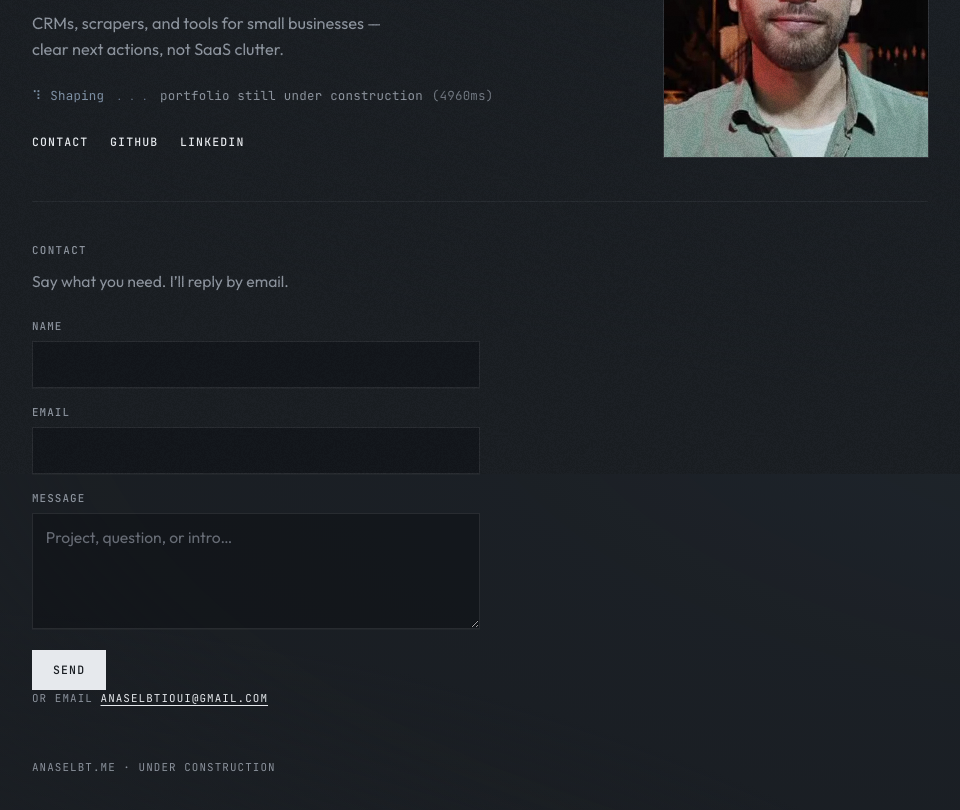
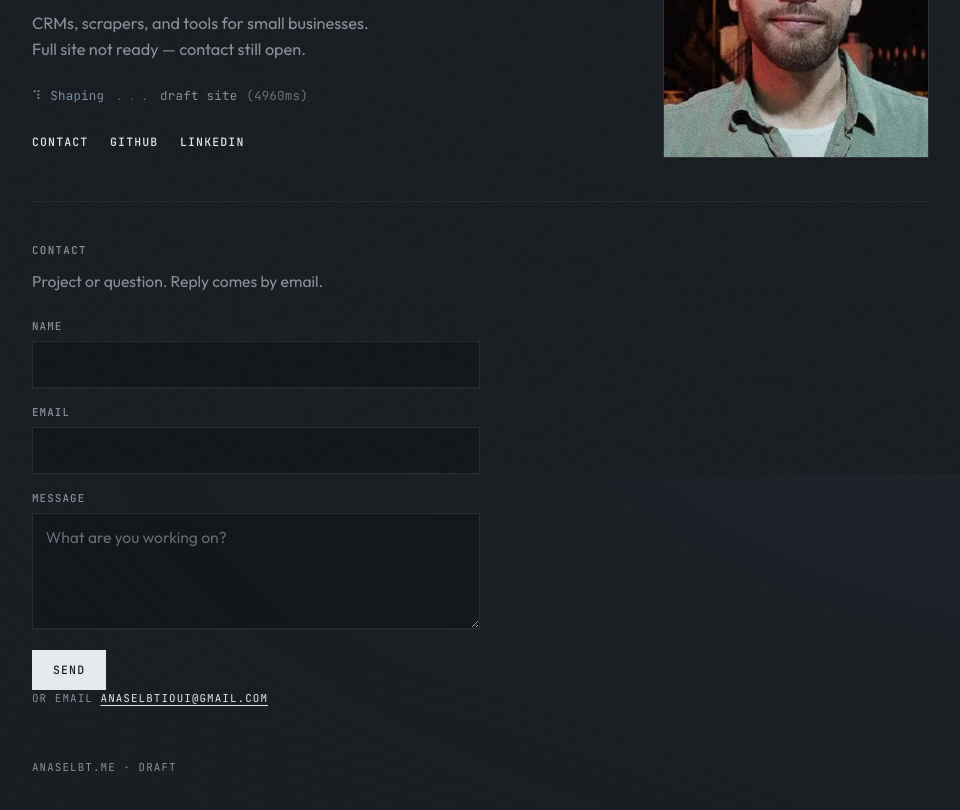
Before and after one commit to anaselbtioui/anaselbtioui.github.io, a website: page index.html in a window 1280 px wide. Shown: the part 326-1136 px from the top of the page, without its empty margins (160-1120 px from the left). Drawn offline with Linux system fonts and the light colour scheme.

Commit message:
fix: quiet concrete standby copy
Drop slogan lede and soft contact phrasing.

Co-authored-by: Cursor <cursoragent@cursor.com>

```diff
--- a/index.html
+++ b/index.html
@@ -3,8 +3,8 @@
 <head>
   <meta charset="UTF-8">
   <meta name="viewport" content="width=device-width, initial-scale=1.0">
-  <title>Anas Elbtioui — building</title>
-  <meta name="description" content="Anas Elbtioui builds software with AI — CRMs, scrapers, and tools for small businesses. Portfolio in progress at anaselbt.me.">
+  <title>Anas Elbtioui — software with AI</title>
+  <meta name="description" content="Anas Elbtioui builds CRMs, scrapers, and tools for small businesses with AI. Site still in progress.">
   <meta name="theme-color" content="#1a1e23">
   <link rel="icon" href="./favicon.svg" type="image/svg+xml">
   <link rel="icon" href="./favicon.png" type="image/png" sizes="32x32">
@@ -12,8 +12,8 @@
   <link rel="preconnect" href="https://fonts.googleapis.com">
   <link rel="preconnect" href="https://fonts.gstatic.com" crossorigin>
   <link href="https://fonts.googleapis.com/css2?family=Fraunces:ital,opsz,wght@0,9..144,400;0,9..144,500;1,9..144,400&family=JetBrains+Mono:wght@400;500&family=Outfit:wght@400;500;600&display=swap" rel="stylesheet">
-  <link rel="stylesheet" href="./standby.css?v=6">
-  <script type="module" src="./standby.js?v=6"></script>
+  <link rel="stylesheet" href="./standby.css?v=7">
+  <script type="module" src="./standby.js?v=7"></script>
 </head>
 <body class="standby">
   <a class="skip" href="#main">Skip to content</a>
@@ -25,13 +25,13 @@
         <p class="brand reveal" style="--d:0">Anas Elbtioui</p>
         <h1 class="title reveal" style="--d:1">I build software with AI.</h1>
         <p class="lede reveal" style="--d:2">
-          CRMs, scrapers, and tools for small businesses —
-          clear next actions, not SaaS clutter.
+          CRMs, scrapers, and tools for small businesses.
+          Full site not ready — contact still open.
         </p>
         <p class="cli reveal" style="--d:3" data-one-line aria-live="polite">
           <span data-ol-spin aria-hidden="true">⠋</span>
           <span data-ol-word>Building</span><span data-ol-dots>﹒</span>
-          <span class="cli-note">portfolio still under construction</span>
+          <span class="cli-note">draft site</span>
           <span data-ol-time class="cli-time">(0ms)</span>
         </p>
         <nav class="cta reveal" style="--d:4" aria-label="Quick links">
@@ -59,7 +59,7 @@
     <section class="contact reveal" style="--d:5" id="contact" aria-labelledby="contact-title">
       <h2 id="contact-title" class="section-kicker">Contact</h2>
       <p class="contact-lede">
-        Say what you need. I’ll reply by email.
+        Project or question. Reply comes by email.
       </p>
 
       <form
@@ -82,7 +82,7 @@
         </div>
         <div class="field">
           <label for="message">Message</label>
-          <textarea id="message" name="message" required rows="4" maxlength="4000" placeholder="Project, question, or intro…"></textarea>
+          <textarea id="message" name="message" required rows="4" maxlength="4000" placeholder="What are you working on?"></textarea>
         </div>
 
         <div class="form-row">
@@ -100,7 +100,7 @@
     </section>
 
     <footer class="foot reveal" style="--d:6">
-      <p class="mono">anaselbt.me · under construction</p>
+      <p class="mono">anaselbt.me · draft</p>
     </footer>
   </main>
 </body>
--- a/standby.js
+++ b/standby.js
@@ -2,9 +2,7 @@
 
 const reduceMotion = window.matchMedia("(prefers-reduced-motion: reduce)").matches;
 
-/* Paste your Formspree form URL after creating one at https://formspree.io
-   Example: https://formspree.io/f/mqkjwxyz
-   Also set the same URL on <form id="inquiry" action="…">. */
+/* Formspree — https://formspree.io/f/xpqvblgj */
 const FORMSPREE_ENDPOINT = "https://formspree.io/f/xpqvblgj";
 
 const CLI_FRAMES = ["⠋", "⠙", "⠹", "⠸", "⠼", "⠴", "⠦", "⠧", "⠇", "⠏"];
@@ -103,7 +101,7 @@ function mountInquiryForm() {
       }
 
       form.reset();
-      if (news) news.textContent = "Sent. I’ll reply by email.";
+      if (news) news.textContent = "Sent. Reply comes by email.";
       submit.disabled = false;
     } catch {
       if (news) news.textContent = "Network error — try again or email directly.";
```
